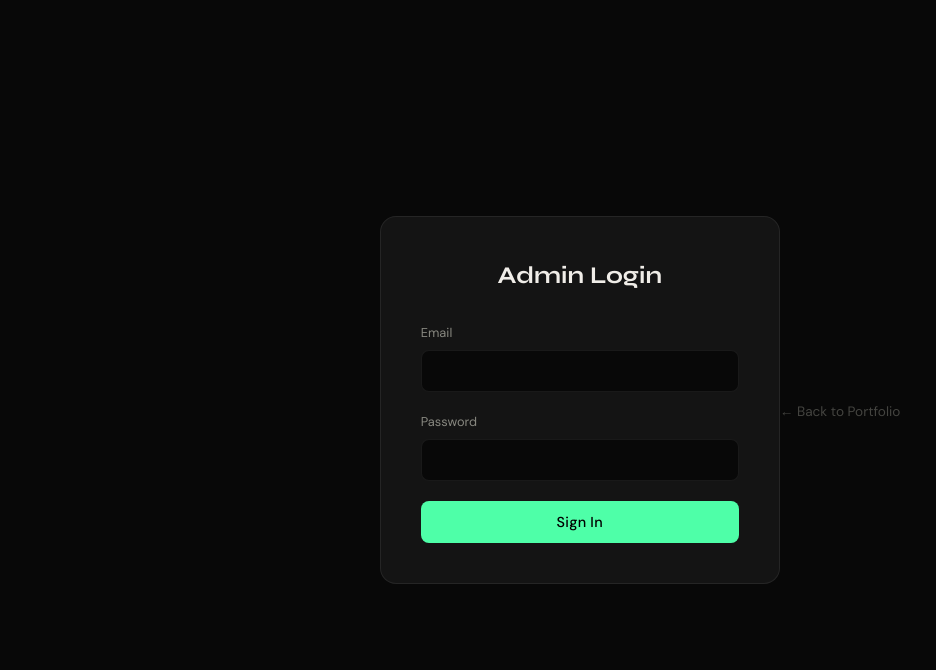
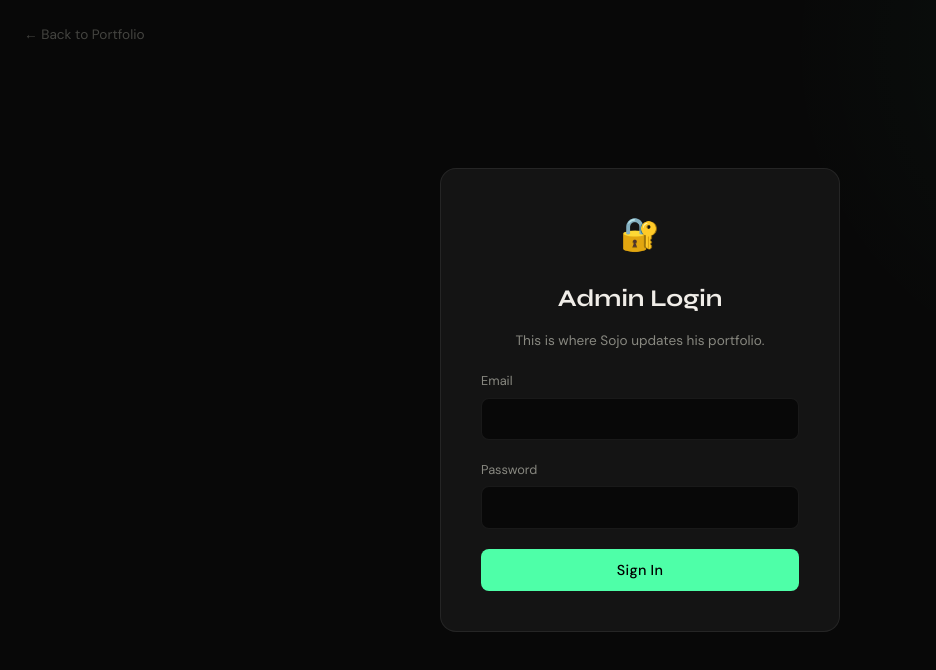
Before and after one commit to sojiyou/Portfolio, a React (Create React App) app: page /admin in a window 1280 px wide. Shown: the top 670 px of the page, without its empty margins (0-936 px from the left). Built offline with nearby package versions, Linux system fonts and the light colour scheme; no server answers.

Commit message:
feat: redesign admin login with back button top-left, tagline, and background glow

```diff
--- a/src/components/AdminLogin.css
+++ b/src/components/AdminLogin.css
@@ -5,7 +5,34 @@
   justify-content: center;
   padding: 2rem;
   background: var(--bg);
+  position: relative;
+  overflow: hidden;
 }
+
+.admin-login::before {
+  content: '';
+  position: absolute;
+  top: -300px;
+  right: -200px;
+  width: 700px;
+  height: 700px;
+  background: radial-gradient(ellipse at center, rgba(78, 255, 168, 0.04) 0%, transparent 70%);
+  pointer-events: none;
+}
+
+.admin-login__back {
+  position: absolute;
+  top: 1.5rem;
+  left: 1.5rem;
+  font-size: 0.85rem;
+  color: var(--text-tertiary);
+  transition: color 0.2s;
+  z-index: 1;
+}
+.admin-login__back:hover {
+  color: var(--accent);
+}
+
 .admin-login__form {
   background: var(--bg-card);
   border: 1px solid var(--border);
@@ -16,24 +43,42 @@
   display: flex;
   flex-direction: column;
   gap: 1.25rem;
+  position: relative;
+  z-index: 1;
 }
+
+.admin-login__icon {
+  font-size: 2rem;
+  text-align: center;
+}
+
 .admin-login__title {
   font-family: var(--font-display);
   font-size: 1.5rem;
   font-weight: 700;
   color: var(--text-primary);
   text-align: center;
-  margin-bottom: 0.5rem;
 }
+
+.admin-login__tagline {
+  font-size: 0.85rem;
+  color: var(--text-secondary);
+  text-align: center;
+  line-height: 1.5;
+  margin-top: -0.5rem;
+}
+
 .admin-login__field {
   display: flex;
   flex-direction: column;
   gap: 6px;
 }
+
 .admin-login__label {
   font-size: 0.8rem;
   color: var(--text-secondary);
 }
+
 .admin-login__input {
   background: var(--bg);
   border: 1px solid var(--border);
@@ -48,19 +93,9 @@
 .admin-login__input:focus {
   border-color: rgba(78, 255, 168, 0.4);
 }
+
 .admin-login__error {
   color: #ff6b6b;
   font-size: 0.85rem;
   text-align: center;
 }
-.admin-login__back {
-  display: block;
-  text-align: center;
-  margin-top: 1.5rem;
-  font-size: 0.85rem;
-  color: var(--text-tertiary);
-  transition: color 0.2s;
-}
-.admin-login__back:hover {
-  color: var(--accent);
-}
--- a/src/components/AdminLogin.js
+++ b/src/components/AdminLogin.js
@@ -24,8 +24,14 @@ export default function AdminLogin() {
 
   return (
     <div className="admin-login">
+      <Link to="/" className="admin-login__back">← Back to Portfolio</Link>
+
       <form className="admin-login__form" onSubmit={handleSubmit}>
+        <div className="admin-login__icon">🔐</div>
         <h1 className="admin-login__title">Admin Login</h1>
+        <p className="admin-login__tagline">
+          This is where Sojo updates his portfolio.
+        </p>
 
         <div className="admin-login__field">
           <label className="admin-login__label">Email</label>
@@ -58,8 +64,7 @@ export default function AdminLogin() {
         >
           {loading ? "Signing in…" : "Sign In"}
         </button>
-        </form>
-        <Link to="/" className="admin-login__back">← Back to Portfolio</Link>
+      </form>
     </div>
   );
 }
```
